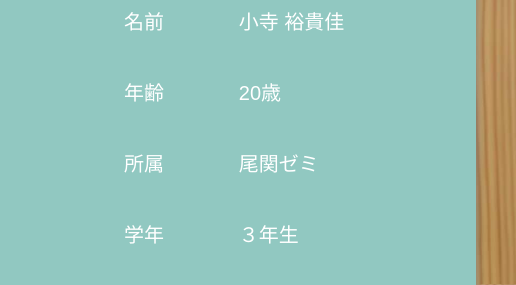
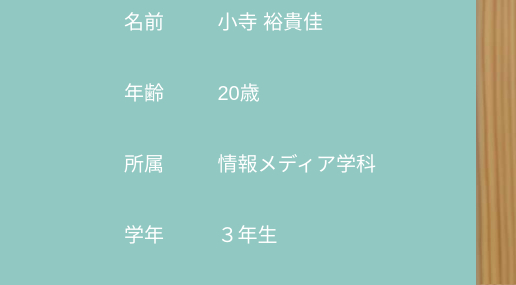
Before and after one commit to Yuki-mwu/Yuki-mwu.github.io, a plain HTML site: page index.html in a window 1280 px wide. Shown: the part 1412-1697 px from the top of the page, 764-1280 px from the left. Drawn offline with nearby package versions, Linux system fonts and the light colour scheme.

Commit message:
Update index.html

```diff
--- a/index.html
+++ b/index.html
@@ -89,7 +89,7 @@
               </tr>
               <tr>
                 <td>所属</td>
-                <td>尾関ゼミ</td>
+                <td>情報メディア学科</td>
               </tr>
               <tr>
                 <td>学年</td>
```
